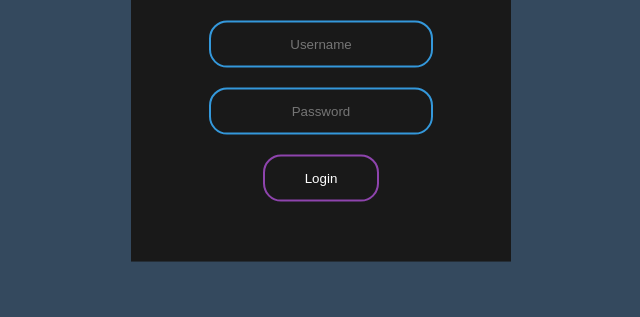
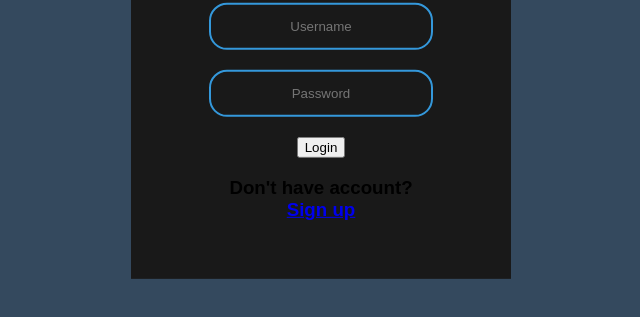
Before and after one commit to GustavoMSB/Login-Screen, a plain HTML site: page index.html in a window 1280 px wide. Shown: the part 319-636 px from the top of the page, without its empty margins (319-959 px from the left). Drawn offline with Linux system fonts and the light colour scheme.

Commit message:
Update index.html

```diff
--- a/index.html
+++ b/index.html
@@ -11,7 +11,8 @@
         <h1>Login</h1>
         <input type="text" placeholder="Username">
         <input type="password" placeholder="Password">
-        <input type="submit" value="Login">
+        <input type="button" value="Login">
+        <h3>Don't have account? <br><a href="cadastro.html">Sign up</a></h3>
     </form>
 </body>
 </html>
```
